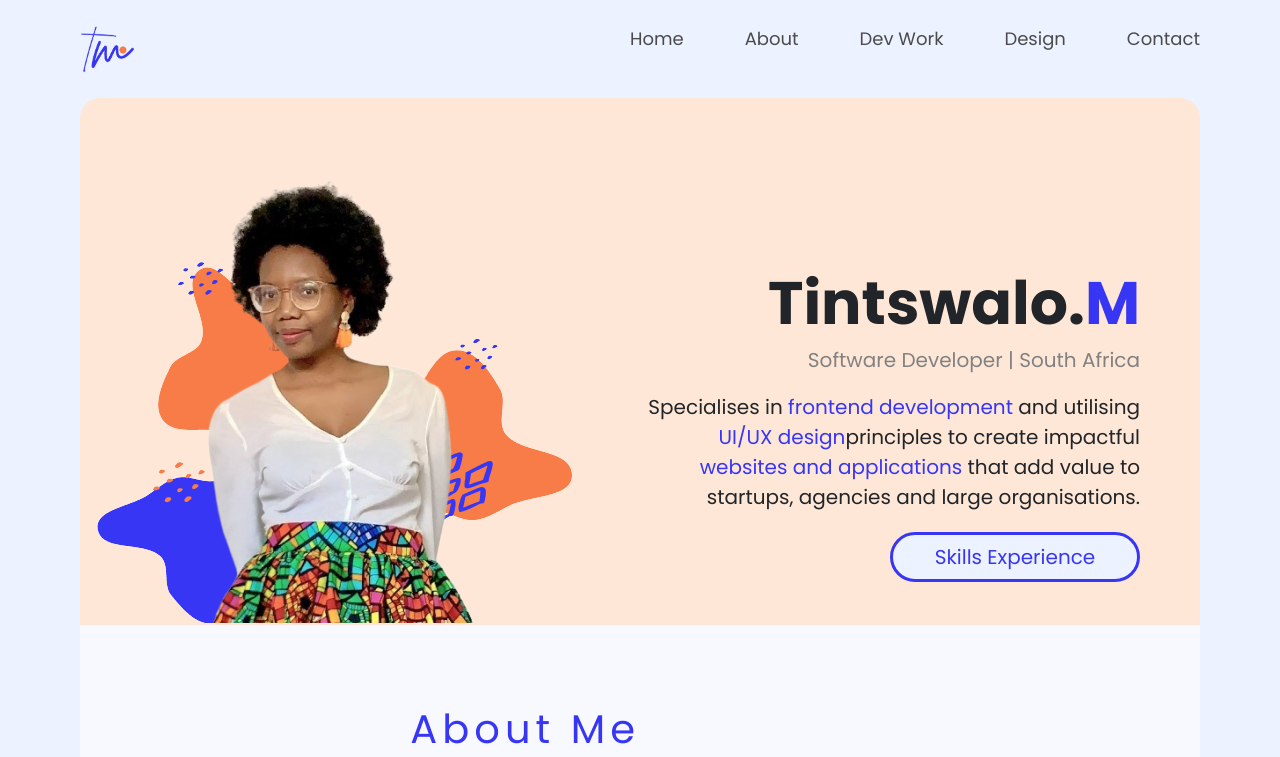
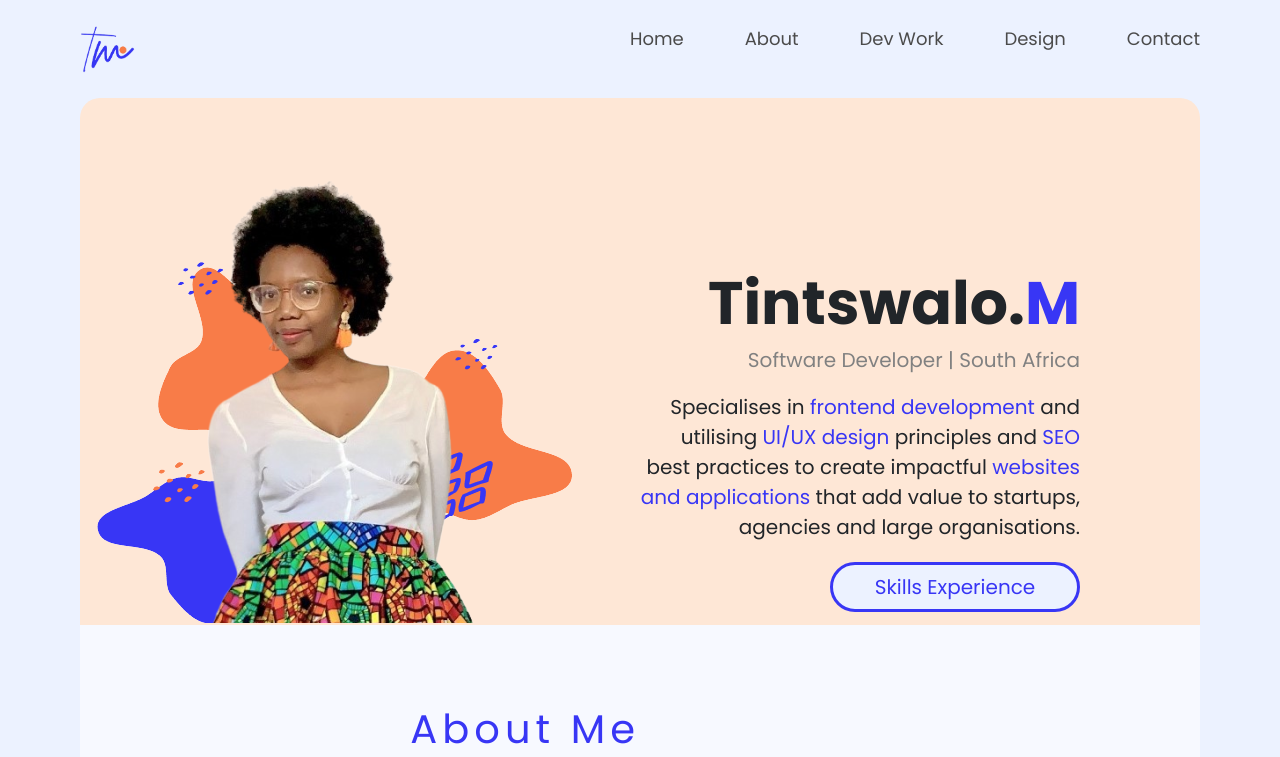
Before and after one commit to calcaventia/my-portfolio-react, a React (Create React App) app: page / in a window 1280 px wide. Shown: the top 757 px of the page. Built offline with nearby package versions, Linux system fonts and the light colour scheme.

Commit message:
fixing hero text

```diff
--- a/src/pages/LandingPage/LandingPage.css
+++ b/src/pages/LandingPage/LandingPage.css
@@ -71,7 +71,7 @@ h4 {
 .hero-text {
   margin-top: 160px;
   padding: 0 0 0px 0;
-  max-width: 500px;
+  max-width: 440px;
   height: 291px;
   text-align: right;
 }
--- a/src/pages/LandingPage/LandingPage.jsx
+++ b/src/pages/LandingPage/LandingPage.jsx
@@ -33,8 +33,9 @@ function LandingPage() {
             <p className="body-text-medium">
               Specialises in{" "}
               <span className="key-info">frontend development</span> and
-              utilising <span className="key-info">UI/UX design</span>
-              principles to create impactful{" "}
+              utilising <span className="key-info">UI/UX design </span>
+              principles and <span className="key-info">SEO </span>best
+              practices to create impactful{" "}
               <span className="key-info">websites and applications</span> that
               add value to startups, agencies and large organisations.
             </p>
```
